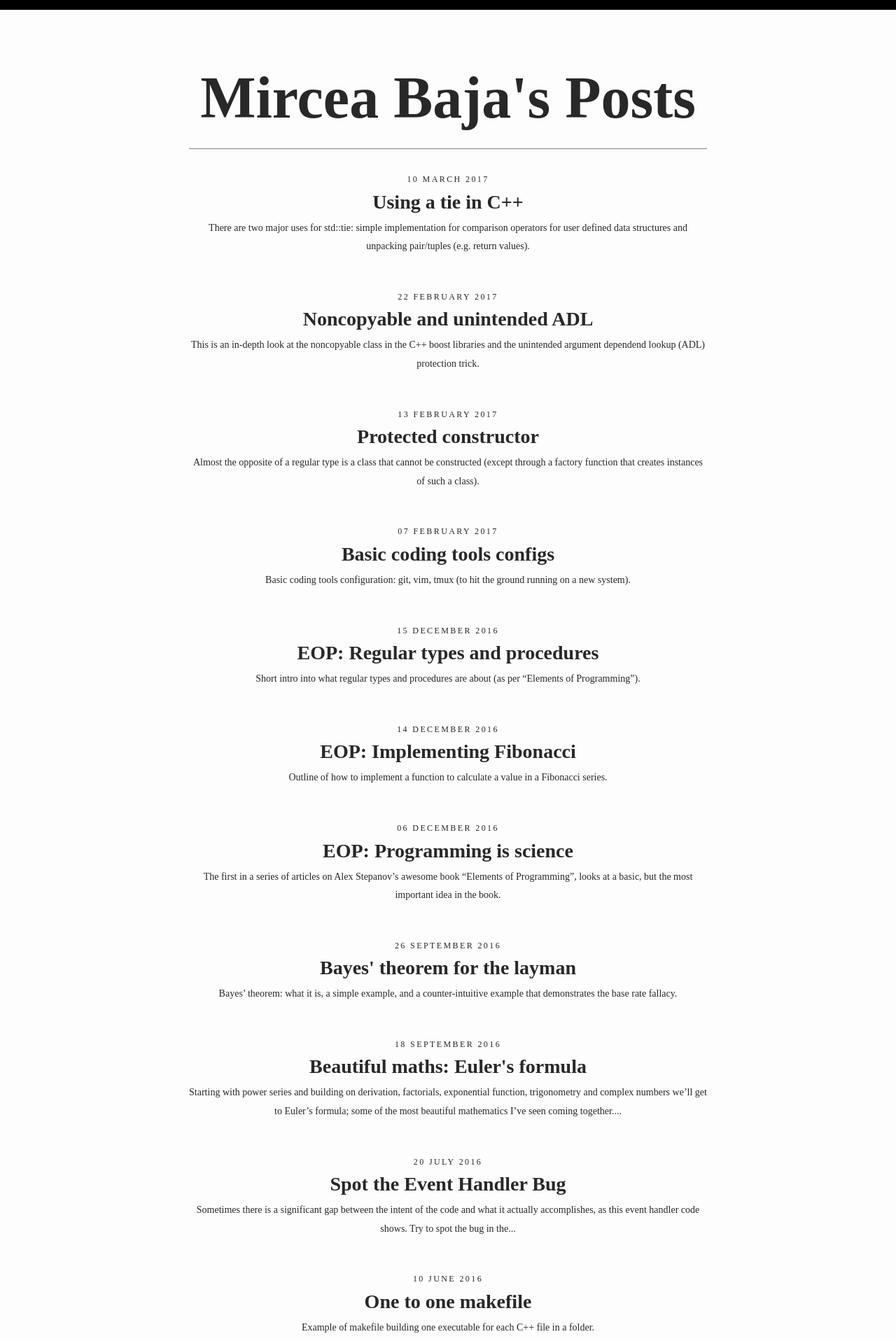
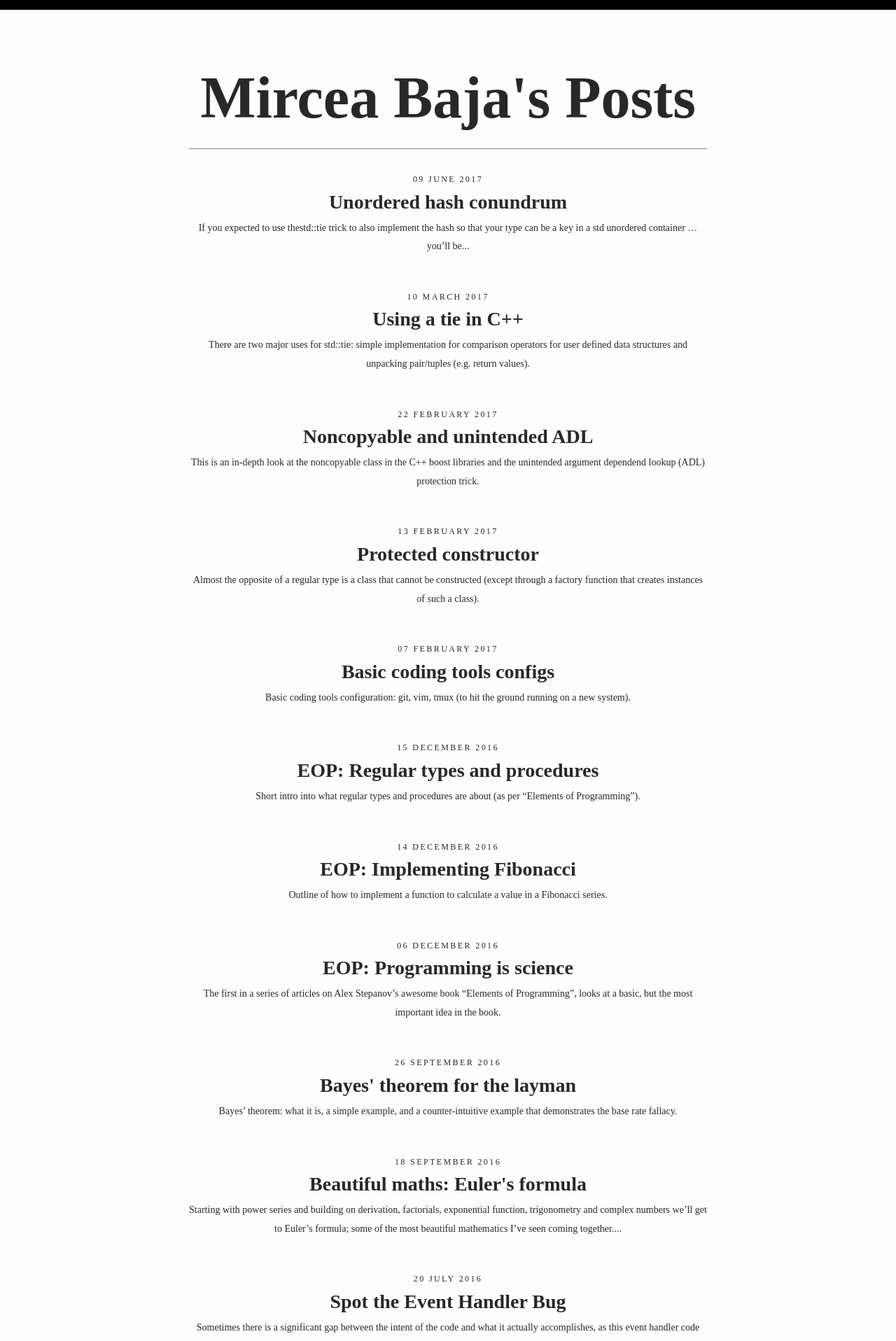
Before and after one commit to bajamircea/bajamircea.github.io, a Jekyll site: the page built from index.html, in a window 1280 px wide. Shown: the top 1916 px of the page at 70% size. Built offline with Jekyll 4.4.1, drawn with Linux system fonts in a browser that asks for light colours; nearby versions of some CDN libraries; the list of posts is cut into pages by our own code; part of the change alters nothing that is shown.

Commit message:
Unordered hash

```diff
--- /dev/null
+++ b/_posts/2017-06-09-unordered-hash.markdown
@@ -0,0 +1,141 @@
+---
+layout: post
+title: 'Unordered hash conundrum'
+categories: coding cpp
+---
+
+If you expected to use the`std::tie` trick to also implement the hash so that
+your type can be a key in a std unordered container ... you'll be disappointed.
+And here is why.
+
+
+# Tuples don't have a standard hash
+
+In the code below the `person` is a user defined type that groups several
+member variables.
+
+{% highlight c++ linenos %}
+struct person {
+  std::string first_name;
+  std::string last_name;
+};
+{% endhighlight %}
+
+If you want to use the class above as a key in an unordered container e.g.
+`unordered_set` or `unordered_map` you need to implement a hash for the class.
+
+First you'll disappointed that the hash must be a specialization of `std::hash`
+in the `std` namespace not in the namespace of `person`.
+
+Once you get over that, you might think you can delegate it to the `std::tuple`
+hash using something on the lines of the `std::tie` [trick][tie-cpp].
+
+That is not the case, currently `std::tuple` does not have a hash.
+
+
+# You have been warned!
+
+The beautifully written proposal (by Matthew Austern) [N1456 to standardise
+hash tables][n1456] warned about the specialization in the `std` namespace:
+
+> Trivial as it may seem, hash function packaging may be the most contentious
+> part of this proposal.
+
+It also suggested addressing the issue of combining hashes for fields (note
+that `std::tuple` was not in the standard at the time of the N1456 proposal):
+
+> Should we define a general hash combiner, that takes two hash codes and gives
+> a hash code for the combination? Should we define a default hash function for
+> std::pair<T,U>?
+
+
+# Why the current state of affairs?
+
+The reality is that the current unordered containers in C++ are basically the
+hash containers designed in mid 90s in STL, resurrected for C++11. As programmers
+start to use them they have different (incompatible) expectations.
+
+Some expect it to be a simple to use container, they expect the `tuple` to have
+a hash defined by default, and a simple function to combine hashes.
+
+Others use it places where collisions in hashes expose systems to denial of
+service (DOS) attacks, and would like very good hashes e.g. of cryptographic
+hash strength and/or with a random seed mechanism. In those scenarios simple
+methods of combining like hashing the hash of members in a tuple are not good
+enough. There is the question of who should provide the hash functions: the
+standard library or it's users, and how easy would be to update it as
+issues/vulnerabilities are found.
+
+Yet others are using it in distributed environments where they would like
+guarantees that the hash for a value is identical on different systems.
+
+
+# What to do then?
+
+The first thing to remember is that the default container should be
+`std::vector`. If data is available upfront, for a simple sorted vector the
+cost of each lookup is `O(log(n))`.The unordered containers were designed for
+special cases where:
+- the data is not all available upfront
+- the lookup is usually `O(1)`, but because of the memory jumps to reach the
+  nodes the constant is not small.
+- the lookup could degrade to `O(N)`.
+
+If data is not available upfront then one could use the [boost
+functions][boost-hash] to combine hashes, assuming it's not for scenarios where
+an attacker can exploit it for DOS attacks.
+
+An alternative is to use a key for which a hash is already defined (e.g.
+built-in type or `std::string`). My guess is that most of the users of
+unordered containers do just this.
+
+For serious usages consider creating your own container.
+
+# References
+
+- The proposal to add unordered containers in the C++11 standard: [N1456][n1456]
+- Attempts to address hash issues for unordered containers:
+  - <http://www.open-std.org/jtc1/sc22/wg21/docs/papers/2012/n3333.html>
+  - <http://www.open-std.org/jtc1/sc22/wg21/docs/papers/2014/n3980.html>
+  - <http://www.open-std.org/jtc1/sc22/wg21/docs/papers/2014/n3876.pdf>
+  - <http://www.open-std.org/jtc1/sc22/wg21/docs/papers/2014/n3983.pdf>
+  - <http://www.open-std.org/jtc1/sc22/wg21/docs/papers/2015/n4449.html>
+  - <http://www.open-std.org/jtc1/sc22/wg21/docs/papers/2015/p0029r0.html>
+  - <http://www.open-std.org/jtc1/sc22/wg21/docs/papers/2016/p0199r0.pdf>
+  - <http://www.open-std.org/jtc1/sc22/wg21/docs/papers/2016/p0513r0.pdf>
+  - <http://www.open-std.org/jtc1/sc22/wg21/docs/papers/2017/p0549r0.pdf>
+- For an insight into the motivation between hash proposals see the post by
+  Jonathan Wakely, Jason Merrill, and Matt Newsome [reporting on the
+  Repperswill meeting in 2014][rap2014]:
+
+> There was a lot of discussion in LEWG about how to improve support for
+> hashing. One approach, proposed in N3980 “Types don’t know #”, is to provide
+> a generic framework for hashing arbitrary types using arbitrary hash
+> algorithms, so that users don’t need to decide on a single hash function for
+> their types but instead can define how their types expose their contents to
+> any hash function that asks for them. This allows the choice of hash function
+> for any part of a program to vary independently to the choices of data type
+> and the definition of those types. This had a lot of support from many people
+> as an elegant and extensible solution, but Google in particular are opposed
+> to making it easy for users to swap in and out different hash functions in
+> this way, as they believe it will lead to poor quality hash functions being
+> used in ways that are hard to fix at a later date. Google’s preference is to
+> rely on a single hash function throughout the program (by using the std::hash
+> template).  This means the compiler implementation can ensure it chooses a
+> well-known, strong hash function for std::hash which has been studied and
+> vetted by experts, and if weaknesses are found in that function then the
+> standard library can switch to a different implementation of std::hash,
+> requiring changes in only one place and fixing all the code that uses it. Due
+> to this, Google are keen to make it easier to use std::hash for user-defined
+> types, rather than making it easier to use any arbitrary hash function, and
+> that’s what their proposal, N3983 “Hashing tuple-like types” tries to do.
+> Both proposals were well-received by the LEWG, but it’s not clear whether we
+> want to take two overlapping, and somewhat contradictory, approaches to
+> hashing. Until something is done we have the worst of both worlds, in that
+> users have no choice but to create their own poor quality hash values for
+> their types, because we don’t offer them any way to do it better.
+
+[tie-cpp]:    {% post_url 2017-03-10-std-tie %}
+[n1456]: http://www.open-std.org/jtc1/sc22/wg21/docs/papers/2003/n1456.html
+[rap2014]: https://developers.redhat.com/blog/2014/08/21/iso-cxx-meeting-rapperswil-2014-core-library/
+[boost-hash]: http://www.boost.org/doc/libs/1_63_0/doc/html/hash/reference.html
--- a/_sass/_base.scss
+++ b/_sass/_base.scss
@@ -89,8 +89,7 @@ blockquote {
     color: $grey-color;
     border-left: 4px solid $grey-color-light;
     padding-left: $spacing-unit / 2;
-    font-size: 18px;
-    letter-spacing: -1px;
+    font-size: 15px;
     font-style: italic;
 
     > :last-child {
```
